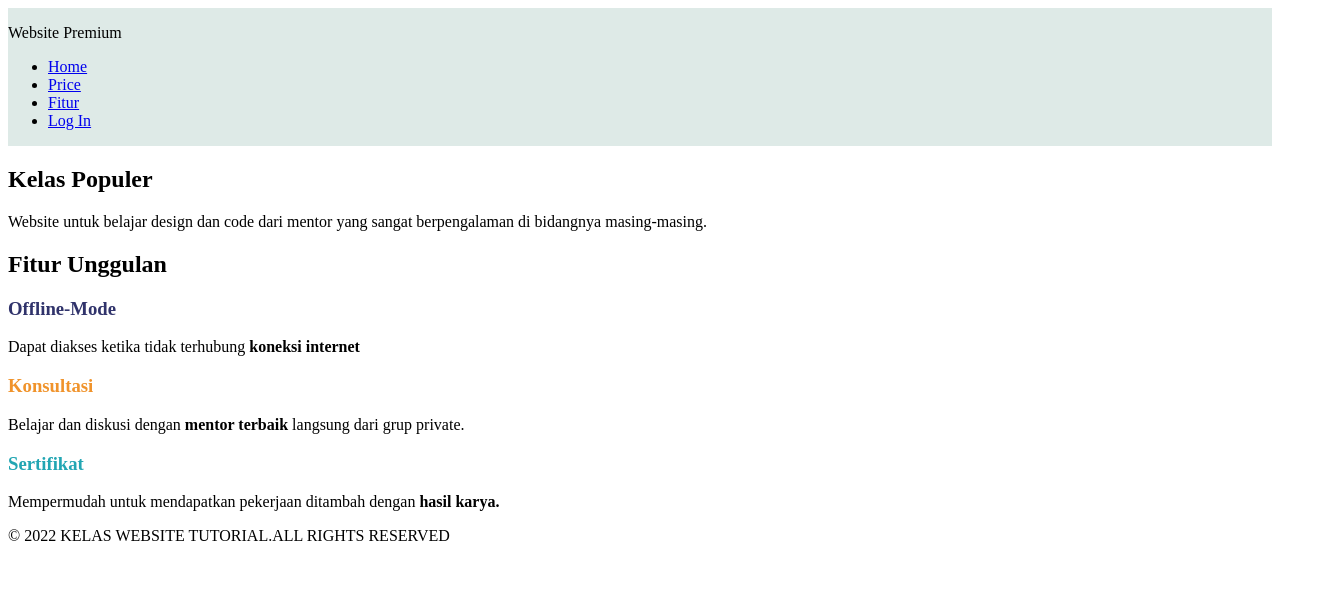
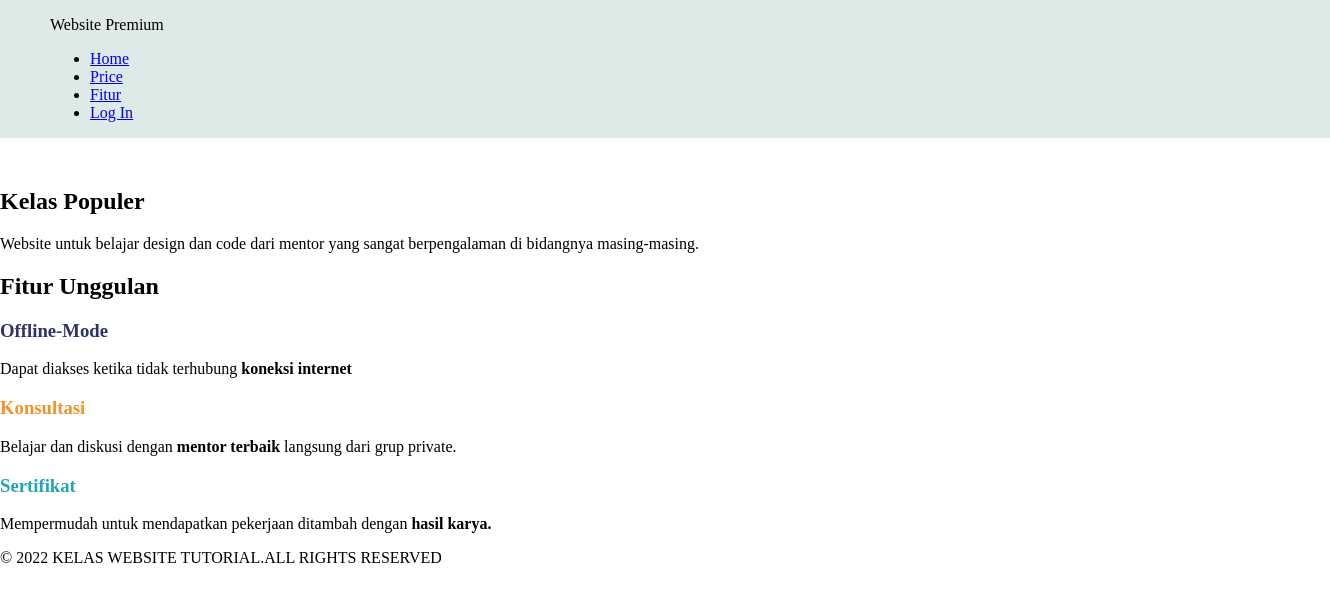
Before and after one commit to iryawan91/bwa-css-dasar, a plain HTML site: page index.html in a window 1280 px wide. Shown: the whole page, 1330 px wide, since content can reach past the window. Drawn offline with Linux system fonts and the light colour scheme.

Commit message:
Margin dan Padding

```diff
--- a/style/main.css
+++ b/style/main.css
@@ -1,5 +1,11 @@
+body{
+    margin: 0;
+}
+
 .header{
     width: 100%;
     overflow: hidden;
     background: rgba(195, 216, 211, 0.541);
+    padding-left: 50px;
+    margin-bottom: 50px;
 }
```
